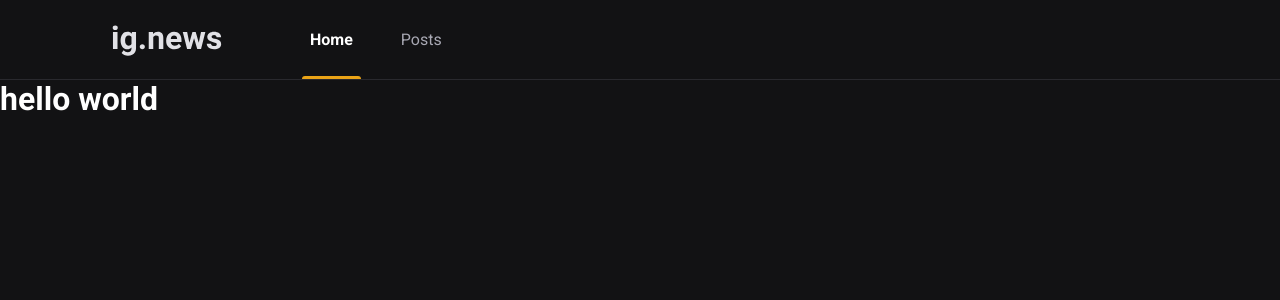
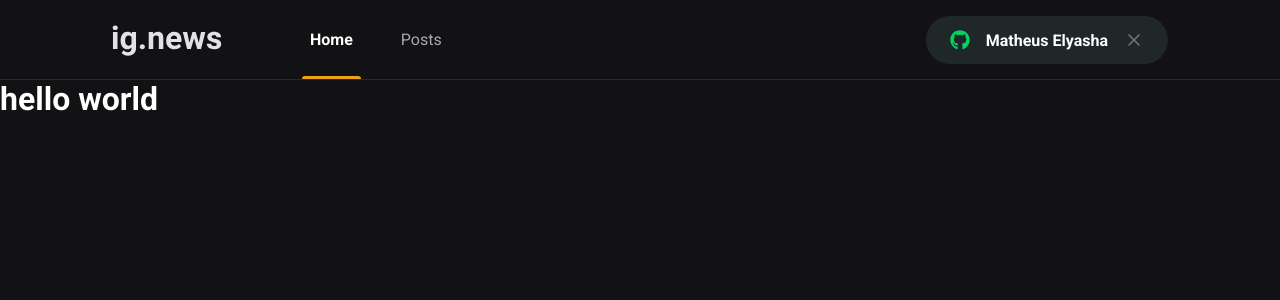
Before and after one commit to elyasha/ignews, a Next.js app: page / in a window 1280 px wide. Shown: the top 300 px of the page. Built offline with nearby package versions, Linux system fonts and the light colour scheme.

Commit message:
componente sign in button

```diff
--- a/package.json
+++ b/package.json
@@ -12,6 +12,7 @@
     "next": "11.0.1",
     "react": "17.0.2",
     "react-dom": "17.0.2",
+    "react-icons": "^4.2.0",
     "sass": "^1.35.1",
     "typescript": "^4.3.5"
   },
--- a/src/components/Header/index.tsx
+++ b/src/components/Header/index.tsx
@@ -1,3 +1,4 @@
+import { SignInButton } from '../SignInButton';
 import styles from './styles.module.scss'
 export function Header() {
 	return (
@@ -8,6 +9,7 @@
           <a href="" className={styles.active}>Home</a>
           <a href="">Posts</a>
         </nav>
+        <SignInButton />
       </div>
     </header>
 	);
--- a/src/components/Header/styles.module.scss
+++ b/src/components/Header/styles.module.scss
@@ -51,4 +51,7 @@
     }
   }
 
+  button {
+    margin-left: auto;
+  }
 }
--- /dev/null
+++ b/src/components/SignInButton/index.tsx
@@ -0,0 +1,19 @@
+import { FaGithub } from 'react-icons/fa';
+import {FiX} from 'react-icons/fi'
+import styles from './styles.module.scss';
+
+export function SignInButton() {
+  const isUserLoggedIn = true
+  return isUserLoggedIn ? (
+    <button className={styles.signInButton} type="button">
+      <FaGithub color="#04d361" />
+      Matheus Elyasha
+      <FiX color="#737380" className={styles.closeIcon} />
+    </button>
+  ) : (
+    <button className={styles.signInButton} type="button">
+      <FaGithub color="#eba417" />
+      Sign In with GitHub
+    </button>
+  );
+}
--- /dev/null
+++ b/src/components/SignInButton/styles.module.scss
@@ -0,0 +1,32 @@
+.signInButton {
+  height: 3rem;
+  border-radius: 3rem;
+  background: var(--gray-850);
+  border: 0;
+  padding: 0 1.5rem;
+  display: flex;
+  align-items: center;
+  justify-content: center;
+
+  color: var(--white);
+  font-weight: bold;
+
+  svg {
+    width: 20px;
+    height: 20px;
+  }
+
+  svg.closeIcon {
+    margin-left: 1rem;
+  }
+
+  svg:first-child {
+    margin-right: 1rem;
+  }
+
+  transition: filter 0.2s;
+
+  &:hover {
+    filter: brightness(0.8);
+  }
+}
--- a/src/styles/global.scss
+++ b/src/styles/global.scss
@@ -10,6 +10,7 @@
   --gray-50: #e1e1e6;
   --gray-300: #a8a8b3;
   --gray-800: #29292e;
+  --gray-850: #1f2729;
   --gray-900: #121214;
 
   --cyan-500: #61dafb;
```
Also changed, not shown: 1 other file (tests, documents, lock files or other folders).
